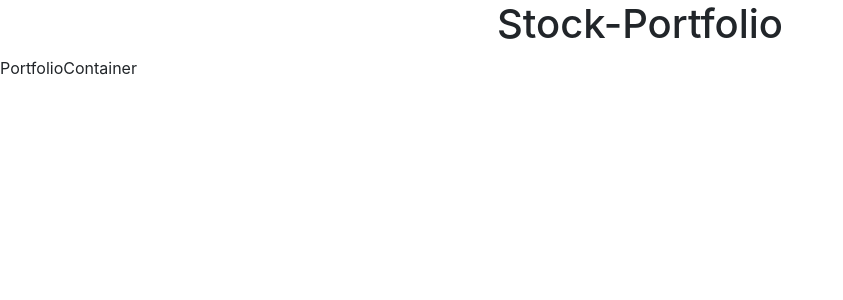
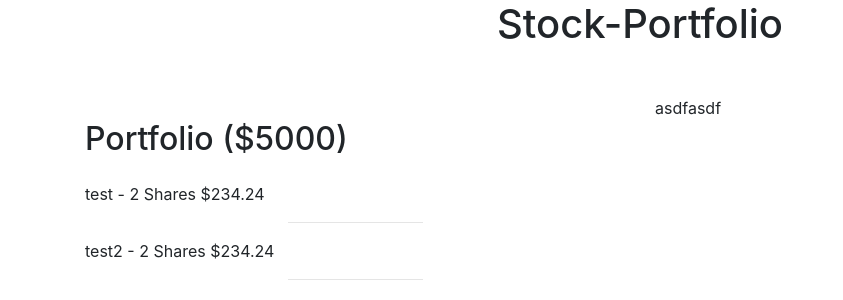
Before and after one commit to Raf-Batista/Stock-Portfolio, a React (Create React App) app in the folder stock-portfolio-frontend/: page /portfolio in a window 1280 px wide. Shown: the top 300 px of the page, without its empty margins (0-843 px from the left). Built offline with nearby package versions, Linux system fonts and the light colour scheme.

Commit message:
Maps through state of stocks and renders a Portfolio container with stock info

```diff
--- a/stock-portfolio-frontend/src/components/Portfolio.js
+++ b/stock-portfolio-frontend/src/components/Portfolio.js
@@ -3,8 +3,11 @@ import React, { Component } from 'react'
 class Portfolio extends Component {
     render() {
         return (
-            <div>
-                Portfolio
+            <div className="my-3">
+                <div>
+                    {this.props.symbol} - {this.props.shares} Shares ${this.props.value}
+                </div>
+                <hr className="w-25"></hr>
             </div>
         )
     }
--- a/stock-portfolio-frontend/src/containers/PortfolioContainer.js
+++ b/stock-portfolio-frontend/src/containers/PortfolioContainer.js
@@ -1,10 +1,25 @@
-import React, { Component } from 'react'
+import React, { Component } from 'react';
+import Portfolio from '../components/Portfolio';
 
 class PortfolioContainer extends Component {
+    constructor(props) {
+        super(props);
+        this.state = {stocks : [{symbol: 'test', shares: 2, value: 234.24}, {symbol: 'test2', shares: 2, value: 234.24}], balance: 5000};
+    }
+
     render() {
         return (
-            <div>
-                PortfolioContainer
+            <div className="container mt-5">
+                <div className="row">
+                    <div className="col">
+                    <h2 className="my-4">Portfolio (${this.state.balance})</h2>
+                    {this.state.stocks.map((stock) => (
+                        <Portfolio symbol={stock.symbol} shares={stock.shares} value={stock.value}/>
+                    ))}
+                    </div>
+                    <div className="col">asdfasdf</div>
+                </div>
+
             </div>
         )
     }
```
